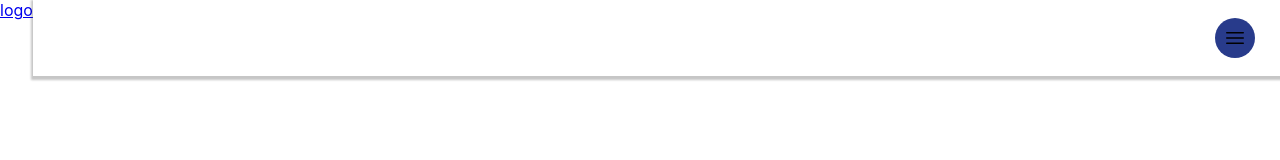
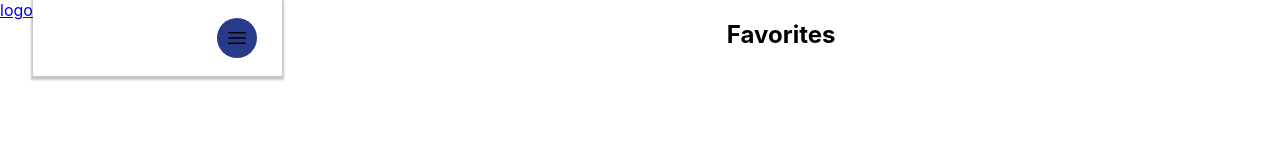
Before and after one commit to KarimAl-Rashdan/anime-uptown, a React app: page /favorites in a window 1280 px wide. Built offline with nearby package versions, Linux system fonts and the light colour scheme.

Commit message:
Add styling to App

```diff
--- a/src/Components/App/App.css
+++ b/src/Components/App/App.css
@@ -11,3 +11,6 @@
   display:flex;
   flex-direction: row;
 }
+main {
+  width: 80%;
+}
--- a/src/Components/Favorites/Favorites.js
+++ b/src/Components/Favorites/Favorites.js
@@ -1,7 +1,18 @@
 import "../Favorites/Favorites.css"
 
-function Favorites() {
-
+function Favorites(favoriteList) {
+  return (
+    <section className="favoriteListContainer">
+      <h1>Favorites</h1>
+      <ol>
+        {favoriteList.favoriteList.map(anime => {
+          return (
+            <li key={Date.now()}>{anime}</li>
+          )
+        })}
+      </ol>
+    </section>
+  )
 }
 
 export default Favorites
--- a/src/Components/NavBar/NavBar.css
+++ b/src/Components/NavBar/NavBar.css
@@ -1,6 +1,6 @@
 .navigation {
   height: 60px;
-  width: 100%;
+  width: 20%;
   display: flex;
   align-items: center;
   position: relative;
```
